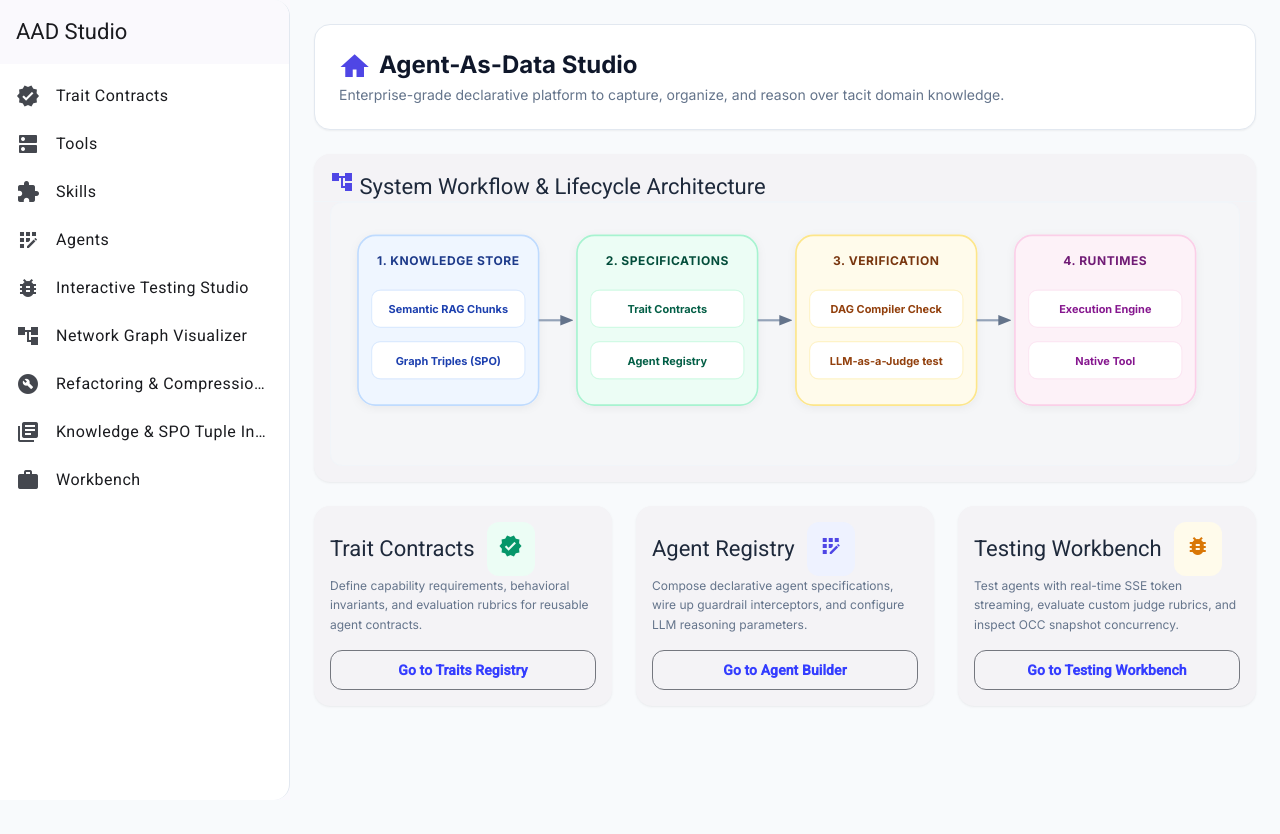
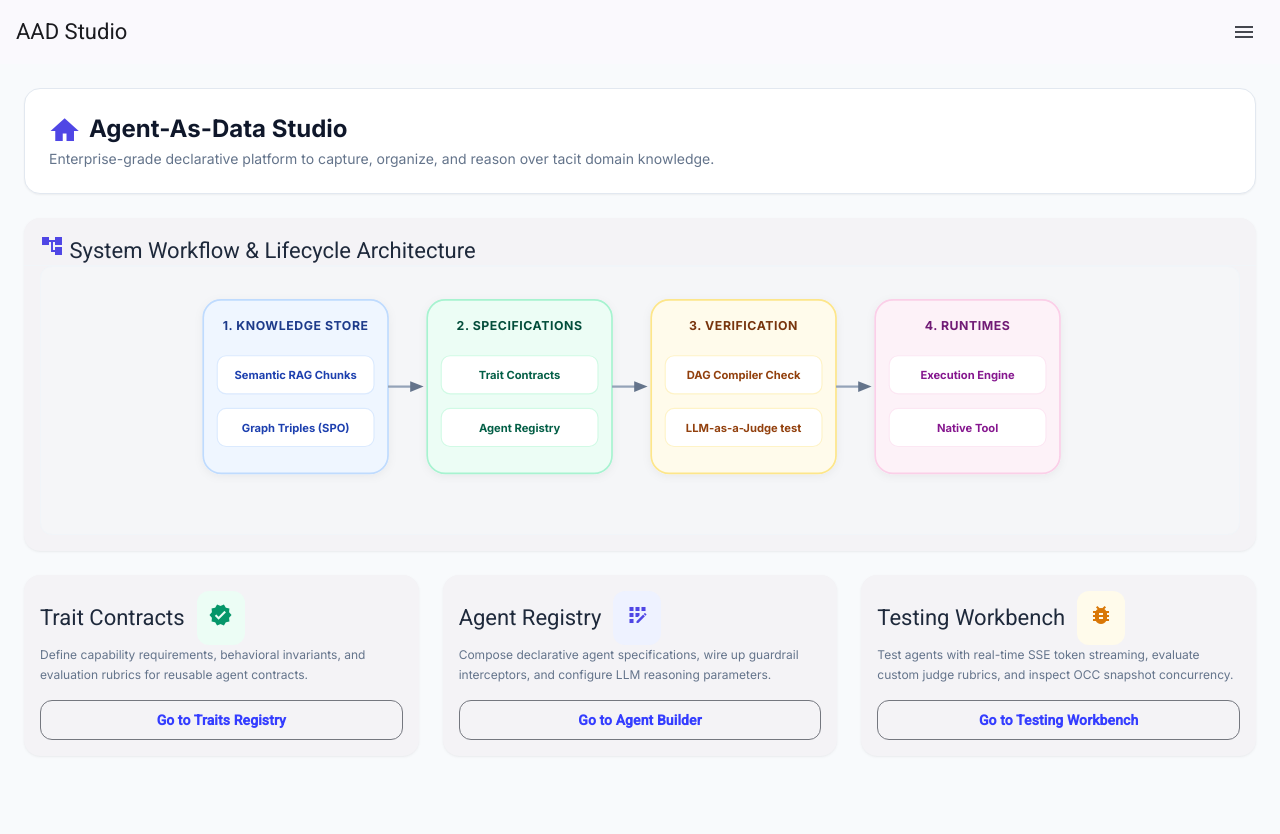
Before and after one commit to PolecatWorks/agent-as-data, an Angular app in the folder aad-fe-container/: page /home in a window 1280 px wide. Shown: the top 834 px of the page. Before the commit the page ends 800 px from the top, so only its background shows below. Built offline with nearby package versions, Linux system fonts and the light colour scheme.

Commit message:
feat: update layout to use top nav bar with menu
- Replaced mat-sidenav with a top mat-toolbar
- Moved navigation links into a mat-menu dropdown
- Updated SCSS to fix layout spacing
- Imported MatMenuModule in AppComponent

Co-authored-by: Bengreen <862908+Bengreen@users.noreply.github.com>

```diff
--- a/aad-fe-container/src/app/app.component.html
+++ b/aad-fe-container/src/app/app.component.html
@@ -1,23 +1,22 @@
-<mat-sidenav-container class="sidenav-container">
-  <mat-sidenav mode="side" opened class="sidenav">
 <mat-toolbar color="primary">
   <span routerLink="/home" style="cursor: pointer;">AAD Studio</span>
-    </mat-toolbar>
-    <mat-nav-list>
+
+  <span class="spacer"></span>
+
+  <button mat-icon-button [matMenuTriggerFor]="menu" aria-label="Menu">
+    <mat-icon>menu</mat-icon>
+  </button>
+
+  <mat-menu #menu="matMenu">
     @for (item of menuItems; track item.path) {
-        <a mat-list-item [routerLink]="item.path" routerLinkActive="active-link">
-          <mat-icon matListItemIcon>{{ item.icon }}</mat-icon>
-          <div matListItemTitle>{{ item.label }}</div>
+      <a mat-menu-item [routerLink]="item.path" routerLinkActive="active-link">
+        <mat-icon>{{ item.icon }}</mat-icon>
+        <span>{{ item.label }}</span>
       </a>
     }
-    </mat-nav-list>
-  </mat-sidenav>
-
-  <mat-sidenav-content>
-
+  </mat-menu>
+</mat-toolbar>
 
 <div class="main-content">
   <router-outlet></router-outlet>
 </div>
-  </mat-sidenav-content>
-</mat-sidenav-container>
--- a/aad-fe-container/src/app/app.component.scss
+++ b/aad-fe-container/src/app/app.component.scss
@@ -1,11 +1,5 @@
-.sidenav-container {
-  height: 100vh;
-}
-
-.sidenav {
-  width: 290px;
-  background-color: #ffffff;
-  border-right: 1px solid #e2e8f0;
+.spacer {
+  flex: 1 1 auto;
 }
 
 .main-content {
@@ -19,7 +13,6 @@
   background-color: #e0e7ff !important;
   color: #4338ca !important;
   font-weight: 600 !important;
-  border-radius: 0.75rem !important;
 }
 
 .active-link mat-icon {
--- a/aad-fe-container/src/app/app.component.ts
+++ b/aad-fe-container/src/app/app.component.ts
@@ -5,6 +5,7 @@ import { MatToolbarModule } from '@angular/material/toolbar';
 import { MatListModule } from '@angular/material/list';
 import { MatIconModule } from '@angular/material/icon';
 import { MatButtonModule } from '@angular/material/button';
+import { MatMenuModule } from '@angular/material/menu';
 
 @Component({
   selector: 'app-root',
@@ -16,7 +17,8 @@ import { MatButtonModule } from '@angular/material/button';
     MatToolbarModule,
     MatListModule,
     MatIconModule,
-    MatButtonModule
+    MatButtonModule,
+    MatMenuModule
   ],
   templateUrl: './app.component.html',
   styleUrl: './app.component.scss'
```
Lines whose indentation alone changed are shown as unchanged.
